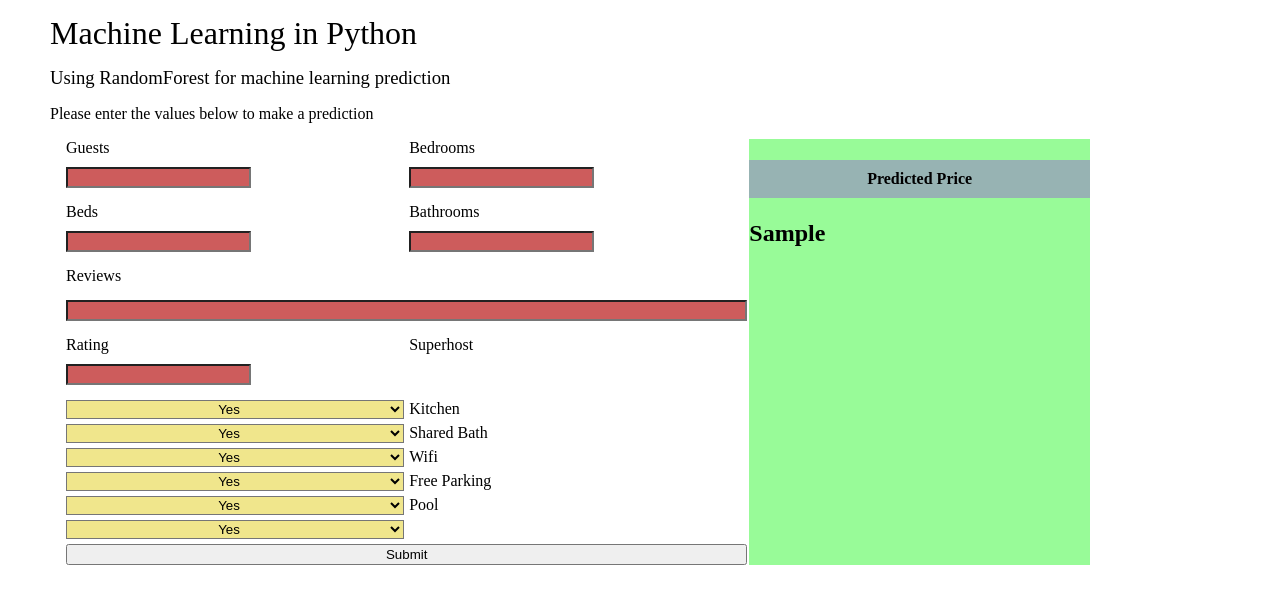
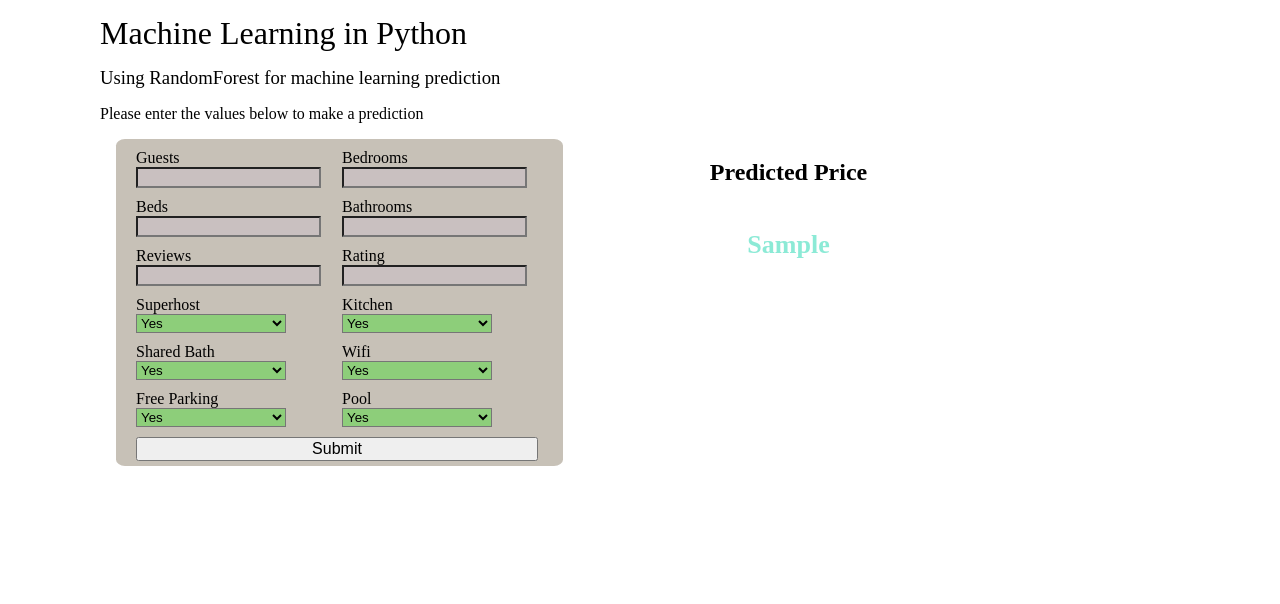
Before and after one commit to wkirui/ML-Model, a Flask app: template templates/index.html in a window 1280 px wide; the page is wider, and only the part inside the window is pictured. Shown: the top 604 px of that part. Run offline with Flask 2, Linux system fonts and the light colour scheme; the template is opened without the code that fills it: most values are stand-ins (such as "Sample title", 1, 10 or a date in 2020); parts of the project's set-up code (start-up, migrations or seed data) failed here and were passed over.

Commit message:
layout cleanup

```diff
--- a/app.py
+++ b/app.py
@@ -52,14 +52,17 @@ def predict():
 
     # add those features as dummy data
     new_submission_tf[missing_features] = 0
-    # print(new_submission_tf.columns)
+
+    # drop features missing from the model
+    extra_columns_to_drop = [x for x in submission_features if x not in features_list]
+    new_submission_tf = new_submission_tf.drop(extra_columns_to_drop,axis=1)
 
     # make prediction
     predicted_price = np.round(model.predict(new_submission_tf)[0],0)
     print('$'+str(predicted_price))
 
     # update values html
-    return render_template('index.html', predicted_value='$ {} /night'.format(predicted_price))
+    return render_template('index.html', predicted_value='$ {} / night'.format(predicted_price))
 
     # return redirect('/')
 if __name__ == "__main__":
--- a/static/styles/style.css
+++ b/static/styles/style.css
@@ -1,55 +1,75 @@
 body{
-    width: 100vw;
-    margin-left: 50px;
-    margin-right: 50px;
+    width: 80vw;
+    margin: 0px 100px 0px 100px;
 }
 h1,h3{
     margin: 15px 0 4px;
     font-weight: 400;
 }
 h4 {
-    background-color: rgb(151, 179, 179);
+    font-size: 22px;
+    /* background-color: rgb(151, 179, 179); */
     padding: 10px;
     text-align: center;
 }
 .prediction-container{
     margin: 1rem;
-    width: 80vw;
+    width: 70vw;
     display: grid;
-    grid-template-columns: 2fr 1fr;
+    grid-template-columns: 1fr 1fr;
     gap: 2px;
 }
 form {
     display: grid;
     grid-template-columns: 1fr 1fr;
     gap: 5px;
-    /* align-items: center; */
+    background-color: rgb(199, 193, 183);
+    border-radius: 2%;
+    padding: 5px 20px 0px 20px;
 }
 label{
     display: block;
+    margin: 5px 0px 0px 0px;
 }
 input[type='number'] {
     display: block;
     grid-column: 1/3;
-    background-color: indianred;
-    margin:10px 0px 10px 0px;
+    background-color: rgb(201, 192, 192);
+    margin: 0px 5px 0px 0px;
 
+}
+[type='number']:hover{
+    background-color: rgb(192, 189, 180);
 }
 input[type='submit']{
     grid-column: 1/3;
+    margin: 5px 5px 5px 0px;
+    font-size:medium;
+}
+input[type='submit']:hover{
+    background-color: rgb(231, 227, 209);
 }
 select {
-    /* margin:10px 0px 10px 0px; */
-    grid-column: 1/2;
+    grid-column: 1/3;
     display: block;
-    background-color: khaki;
-    text-align: center;
+    background-color: rgb(141, 206, 122);
+    width: 150px;
+    /* text-align: center; */
+    margin: 0px 5px 0px 0px;
 }
 #predicted-price{
     grid-column: 2/2;
-    /* grid-row: 1/2; */
-    background-color: palegreen;
+    /* background-color: palegreen; */
+    text-align: center;
+    border-radius: 2%;
 }
-[type='number']:hover{
-    background-color: goldenrod;
+#predicted-header {
+    text-align: center;
+
 }
+#predicted-value {
+    text-align: center;
+    color: rgba(26, 214, 173, 0.5);
+    font-size: 26px;
+
+}
--- a/templates/index.html
+++ b/templates/index.html
@@ -17,7 +17,6 @@
     <p>Please enter the values below to make a prediction</p>
     <div class="prediction-container">
       <form action="/predict" method="POST">
-        <!-- <div id="input-values"> -->
         <label
           >Guests
           <input type="number" name="guests" id="guest" required="required"
@@ -31,8 +30,7 @@
             required="required"
         /></label>
         <label
-            >Beds
-            <input type="number" name="beds" id="beds" required="required"
+          >Beds <input type="number" name="beds" id="beds" required="required"
         /></label>
         <label
           >Bathrooms
@@ -42,13 +40,15 @@
             id="bathrooms"
             required="required"
         /></label>
-          <label>Reviews </label
-          ><input
+        <label
+          >Reviews
+          <input
             type="number"
             name="total-reviews"
             id="total-reviews"
             required="required"
           />
+        </label>
         <label
           >Rating
           <input
@@ -57,42 +57,53 @@
             id="review-score"
             required="required"
         /></label>
-          <label for="is_superhost">Superhost</label>
+        <label
+          >Superhost
           <select name="is_superhost" id="is_super_host">
             <option value="yes">Yes</option>
             <option value="no">No</option>
-          </select>
-          <label for="kitchen">Kitchen</label>
+          </select></label
+        >
+        <label
+          >Kitchen
           <select name="kitchen" id="kitchen">
             <option value="yes">Yes</option>
             <option value="no">No</option>
-          </select>
-          <label for="shared_bath">Shared Bath</label>
+          </select></label
+        >
+        <label
+          >Shared Bath
           <select name="shared_bath" id="shared_bath">
             <option value="yes">Yes</option>
             <option value="no">No</option>
-          </select>
-          <label for="wifi">Wifi</label>
+          </select></label
+        >
+        <label
+          >Wifi
           <select name="wifi" id="wifi">
             <option value="yes">Yes</option>
             <option value="no">No</option>
-          </select>
-          <label for="parking">Free Parking</label>
+          </select></label
+        >
+        <label
+          >Free Parking
           <select name="parking" id="parking">
             <option value="yes">Yes</option>
             <option value="no">No</option>
-          </select>
-          <label for="pool">Pool</label>
+          </select></label
+        >
+        <label
+          >Pool
           <select name="pool" id="pool">
             <option value="yes">Yes</option>
             <option value="no">No</option>
-          </select>
-        <!-- </div> -->
+          </select></label
+        >
         <input type="submit" value="Submit" />
       </form>
       <div id="predicted-price">
-        <h4>Predicted Price</h4>
-        <h2 id="predicted-value">{{predicted_value}}</h2>
+        <h2 id="predicted-header">Predicted Price</h2>
+        <h4 id="predicted-value">{{predicted_value}}</h4>
       </div>
     </div>
   </body>
```
Lines whose indentation alone changed are shown as unchanged.
